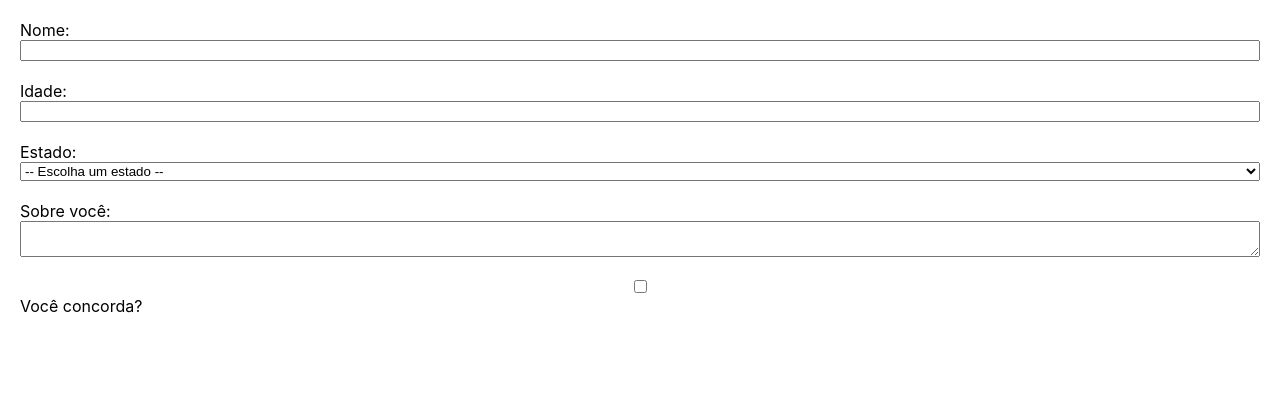
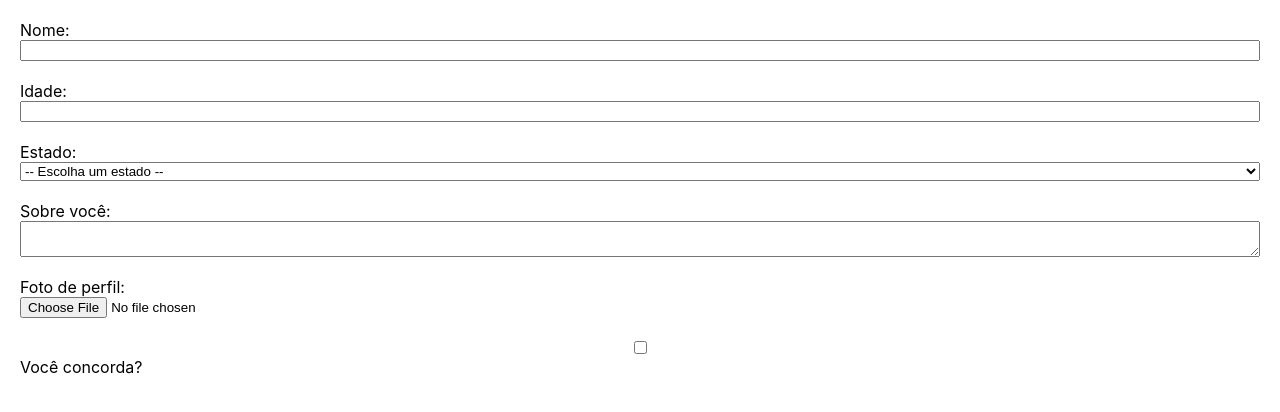
Before and after one commit to julianesilvac75/exercicios-trybe, a React (Create React App) app in the folder front-end/bloco-11-componentes-com-estado-eventos-e-formularios-com-react/dia-2-formularios-no-react/fixacao-formularios/: page / in a window 1280 px wide. Shown: the top 412 px of the page. Built offline with nearby package versions, Linux system fonts and the light colour scheme.

Commit message:
feat: exercicio de fixacao 5 concluido

```diff
--- a/front-end/bloco-11-componentes-com-estado-eventos-e-formularios-com-react/dia-2-formularios-no-react/fixacao-formularios/src/Form.js
+++ b/front-end/bloco-11-componentes-com-estado-eventos-e-formularios-com-react/dia-2-formularios-no-react/fixacao-formularios/src/Form.js
@@ -80,6 +80,11 @@ class Form extends Component {
         </label>
 
         <label>
+          Foto de perfil:
+          <input type="file" />
+        </label>
+
+        <label>
             <input
               type="checkbox"
               name="concordo"
```
